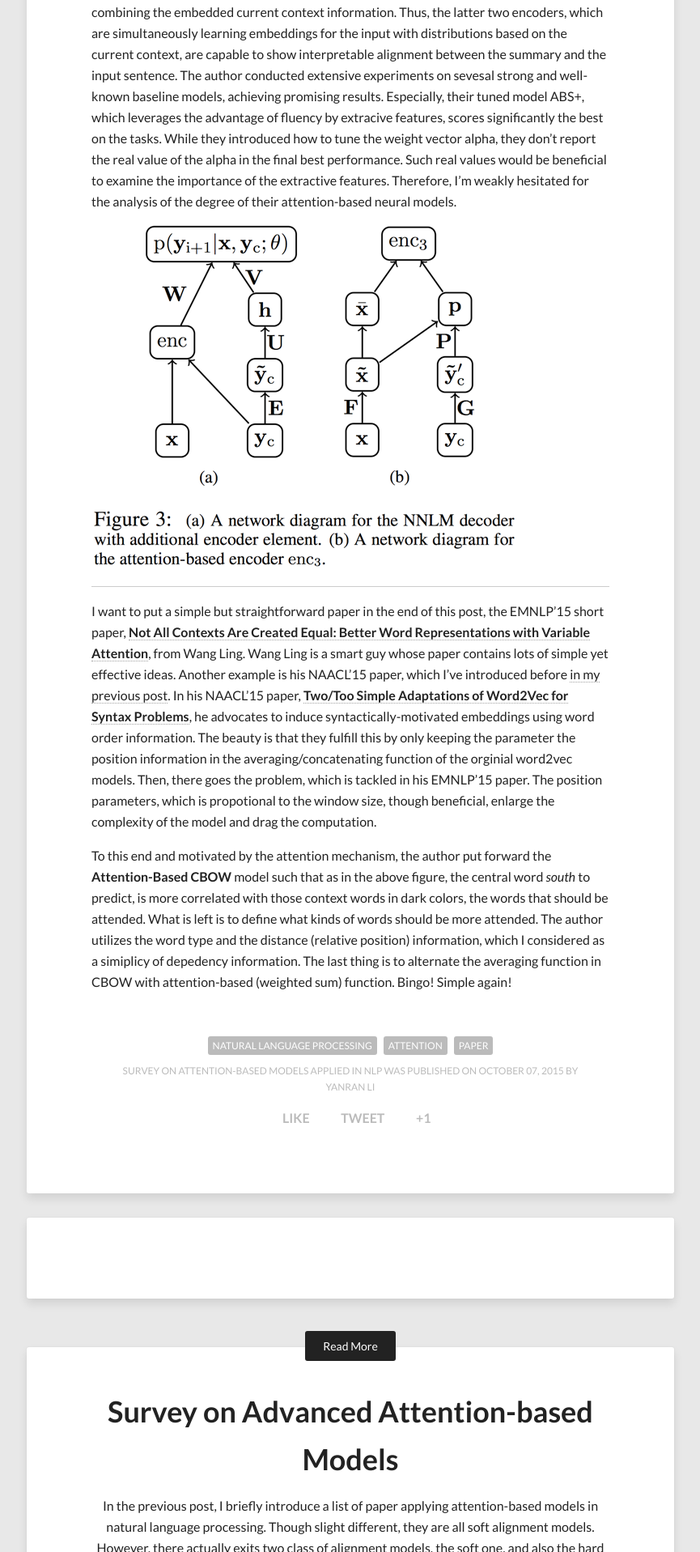
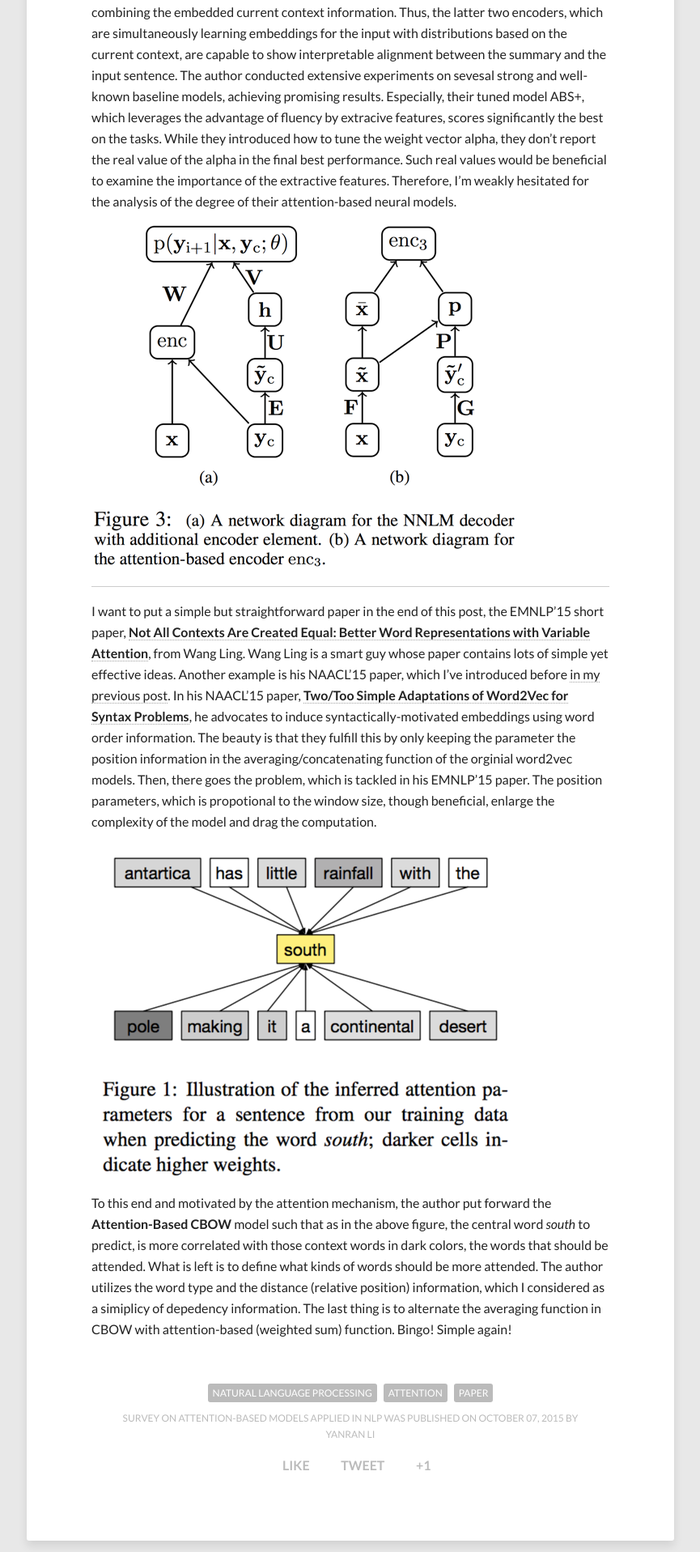
Before and after one commit to niangaotuantuan/niangaotuantuan.github.io, a Jekyll site: the page built from _posts/2015/2015-10-07-survey-attention-model-1.md, in a window 1280 px wide. Shown: the part 4483-6400 px from the top of the page at 81% size, without its empty margins (207-1072 px from the left). Built offline with Jekyll 4.4.1, drawn with Linux system fonts in a browser that asks for light colours; nearby versions of some CDN libraries; formulas are drawn with MathJax 3; comment, search, counter and statistics services are not loaded.

Commit message:
add figure

```diff
--- a/_posts/2015/2015-10-07-survey-attention-model-1.md
+++ b/_posts/2015/2015-10-07-survey-attention-model-1.md
@@ -55,5 +55,6 @@ For the encoder models, they deploy four step-by-step models of which two are on
 
 I want to put a simple but straightforward paper in the end of this post, the EMNLP'15 short paper, [**Not All Contexts Are Created Equal: Better Word Representations with Variable Attention**](http://www.cs.cmu.edu/~lingwang/papers/emnlp2015-2.pdf), from Wang Ling. Wang Ling is a smart guy whose paper contains lots of simple yet effective ideas. Another example is his NAACL'15 paper, which I've introduced before [in my previous post](http://yanran.li/peppypapers/2015/05/23/Adapations-and-Variations-of-Word2Vec.html). In his NAACL'15 paper, [**Two/Too Simple Adaptations of Word2Vec for Syntax Problems**](http://www.cs.cmu.edu/~lingwang/papers/naacl2015.pdf), he advocates to induce syntactically-motivated embeddings using word order information. The beauty is that they fulfill this by only keeping the parameter the position information in the averaging/concatenating function of the orginial word2vec models. Then, there goes the problem, which is tackled in his EMNLP'15 paper. The position parameters, which is propotional to the window size, though beneficial, enlarge the complexity of the model and drag the computation.
 
+![Attention CBOW](/images/attention-CBOW.png)
 
 To this end and motivated by the attention mechanism, the author put forward the **Attention-Based CBOW** model such that as in the above figure, the central word *south* to predict, is more correlated with those context words in dark colors, the words that should be attended. What is left is to define what kinds of words should be more attended. The author utilizes the word type and the distance (relative position) information, which I considered as a simiplicy of depedency information. The last thing is to alternate the averaging function in CBOW with attention-based (weighted sum) function. Bingo! Simple again!
```
Also changed, not shown: images/attention-CBOW.png (added).
